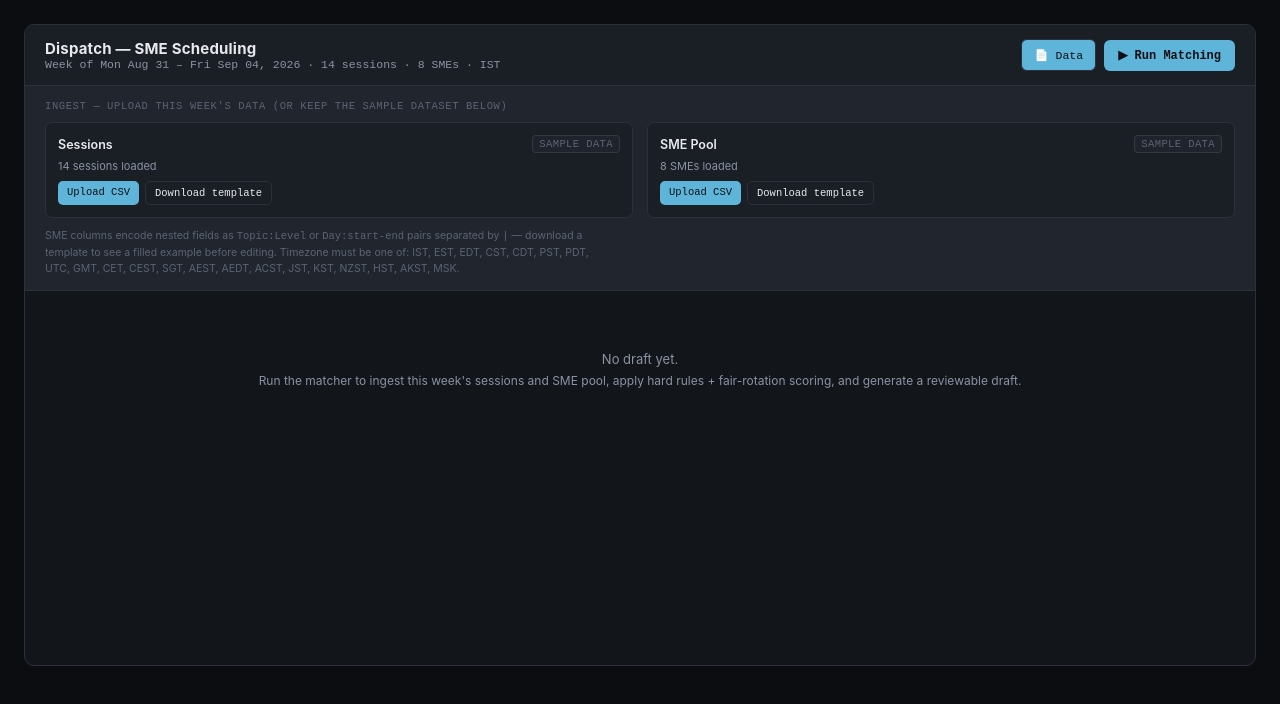
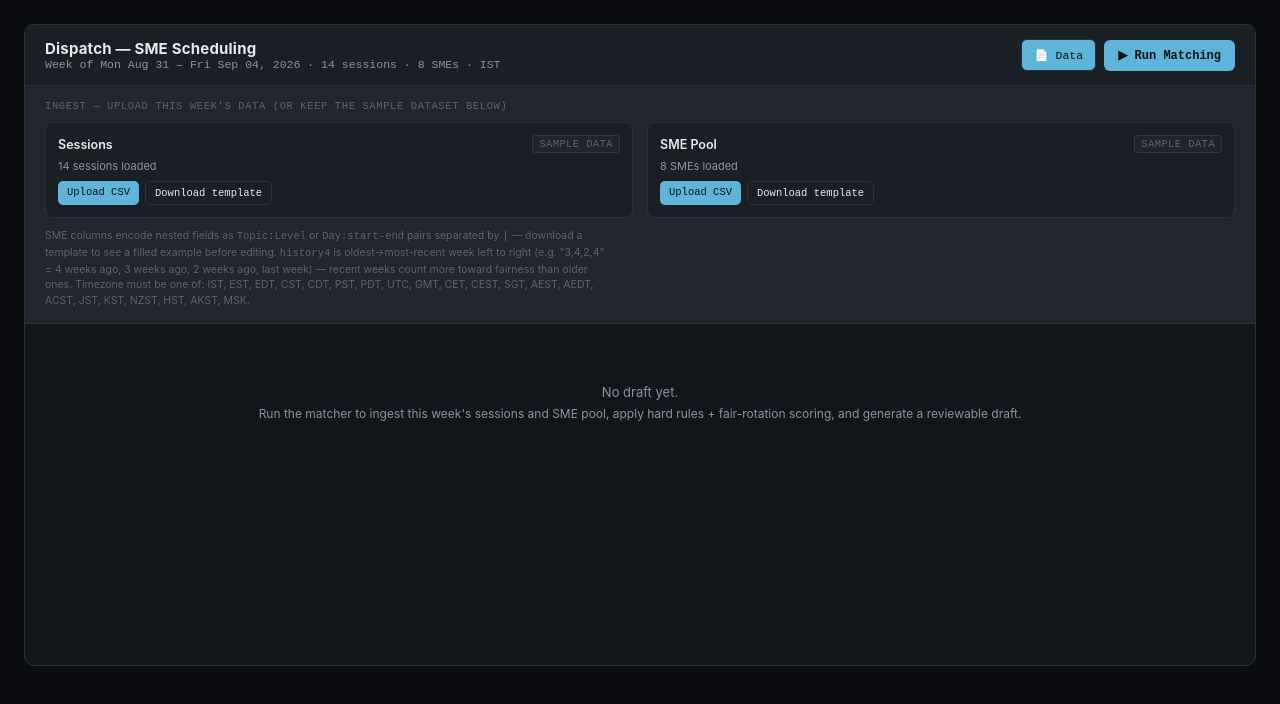
Before and after one commit to HV716/sme-scheduler, a React (Vite) app: page / in a window 1280 px wide. Both pictures are taken after a click on the button "📄 Data". Shown: the top 704 px of the page. Built offline with nearby package versions, Linux system fonts and the light colour scheme.

Commit message:
Update SchedulerApp.jsx

```diff
--- a/src/SchedulerApp.jsx
+++ b/src/SchedulerApp.jsx
@@ -267,7 +267,7 @@ function parseSMEsCSV(text) {
     const skills = parseSkillMap(row.skills);
     if (Object.keys(skills).length === 0) return { error: `Row ${i + 2} (${row.name || row.id}): "skills" column has no valid "Topic:Level" pairs.` };
     const history4raw = (row.history4 || "").split(",").map((x) => Number(x.trim()));
-    if (history4raw.length !== 4 || history4raw.some(isNaN)) return { error: `Row ${i + 2} (${row.name || row.id}): "history4" should be exactly 4 comma-separated numbers, e.g. "3,4,2,4".` };
+    if (history4raw.length !== 4 || history4raw.some(isNaN)) return { error: `Row ${i + 2} (${row.name || row.id}): "history4" should be exactly 4 comma-separated numbers, oldest to most recent week, e.g. "3,4,2,4" means 4 weeks ago=3, 3 weeks ago=4, 2 weeks ago=2, last week=4.` };
     if (isNaN(Number(row.maxPerWeek)) || Number(row.maxPerWeek) <= 0) return { error: `Row ${i + 2} (${row.name || row.id}): "maxPerWeek" should be a positive number.` };
     smes.push({
       id: row.id, name: row.name, tz,
@@ -350,12 +350,29 @@ function isAvailable(sme, session) {
 /* ============================================================
    MATCHING ENGINE — deterministic rules + scoring
    ============================================================ */
+// history4 convention: [4-weeks-ago, 3-weeks-ago, 2-weeks-ago, last-week] —
+// oldest to most recent, left to right (matches how it's displayed in the UI,
+// e.g. "3 → 4 → 2 → 4").
+//
+// A flat average of the 4 weeks would treat [8,8,0,0] (busy a month ago,
+// quiet the last two weeks) identically to [4,4,4,4] (steadily busy,
+// including right now) — both average to 4.0, even though the first person
+// is clearly less loaded *currently* than the second. Weighting recent weeks
+// more heavily (last week counts 4x as much as 4 weeks ago) fixes this:
+// [8,8,0,0] -> (8*1+8*2+0*3+0*4)/10 = 2.4, [4,4,4,4] -> 4.0 — now correctly
+// distinguishable, and the recently-quiet person is favored for the next
+// assignment even though their raw 4-week totals are identical.
+const RECENCY_WEIGHTS = [1, 2, 3, 4];
+const RECENCY_WEIGHT_SUM = RECENCY_WEIGHTS.reduce((a, b) => a + b, 0);
+const weightedRollingAvg = (history4) =>
+  history4.reduce((sum, count, i) => sum + count * RECENCY_WEIGHTS[i], 0) / RECENCY_WEIGHT_SUM;
+
 const poolAvg4 = (smes) =>
-  smes.reduce((sum, s) => sum + s.history4.reduce((a, b) => a + b, 0) / 4, 0) / smes.length;
+  smes.reduce((sum, s) => sum + weightedRollingAvg(s.history4), 0) / smes.length;
 
 function scoreCandidate(sme, session, thisWeekCount, avgPool, weights) {
   const rating = sme.ratings[session.topic] ?? 3.5; // historical performance
-  const rollingAvg = sme.history4.reduce((a, b) => a + b, 0) / 4;
+  const rollingAvg = weightedRollingAvg(sme.history4);
   const projected = rollingAvg === 0 ? thisWeekCount : (rollingAvg * 4 + thisWeekCount) / 5;
   // fairness: reward SMEs currently below the pool's rolling average
   const fairness = Math.max(0, avgPool - projected) * 2.2;
@@ -497,7 +514,7 @@ function runMatchingEngine(sessions, smes, weights = DEFAULT_WEIGHTS) {
   const fairnessFlags = [];
   for (const sme of smes) {
     const count = weekCounts[sme.id] || 0;
-    const rollingAvg = sme.history4.reduce((a, b) => a + b, 0) / 4;
+    const rollingAvg = weightedRollingAvg(sme.history4);
     if (count > rollingAvg * 1.6 + 1) {
       fairnessFlags.push({ smeId: sme.id, name: sme.name, count, rollingAvg: Number(rollingAvg.toFixed(1)) });
       flags.push({
@@ -917,7 +934,7 @@ export default function SchedulerApp() {
           </div>
           <div style={{ display: "flex", alignItems: "center", justifyContent: "space-between", marginTop: 10 }}>
             <div style={{ fontSize: 10.5, color: T.faint, lineHeight: 1.5, maxWidth: 560 }}>
-              SME columns encode nested fields as <code>Topic:Level</code> or <code>Day:start-end</code> pairs separated by <code>|</code> — download a template to see a filled example before editing. Timezone must be one of: IST, EST, EDT, CST, CDT, PST, PDT, UTC, GMT, CET, CEST, SGT, AEST, AEDT, ACST, JST, KST, NZST, HST, AKST, MSK.
+              SME columns encode nested fields as <code>Topic:Level</code> or <code>Day:start-end</code> pairs separated by <code>|</code> — download a template to see a filled example before editing. <code>history4</code> is oldest→most-recent week left to right (e.g. "3,4,2,4" = 4 weeks ago, 3 weeks ago, 2 weeks ago, last week) — recent weeks count more toward fairness than older ones. Timezone must be one of: IST, EST, EDT, CST, CDT, PST, PDT, UTC, GMT, CET, CEST, SGT, AEST, AEDT, ACST, JST, KST, NZST, HST, AKST, MSK.
             </div>
             {(dataSource.sessions === "uploaded" || dataSource.smes === "uploaded") && (
               <button onClick={resetToSampleData} style={{ ...mono, fontSize: 10.5, color: T.amber, background: "transparent", border: `1px solid ${T.amber}55`, borderRadius: 5, padding: "5px 9px", cursor: "pointer", whiteSpace: "nowrap" }}>
@@ -1142,7 +1159,7 @@ export default function SchedulerApp() {
               <div style={{ padding: 16, display: "grid", gridTemplateColumns: "1fr 1fr", gap: 10 }}>
                 {smes.map((sme) => {
                   const count = currentWeekCounts[sme.id] || 0;
-                  const rollingAvg = sme.history4.reduce((a, b) => a + b, 0) / 4;
+                  const rollingAvg = weightedRollingAvg(sme.history4);
                   return (
                     <div key={sme.id} style={{ background: T.panel, border: `1px solid ${T.line}`, borderRadius: 7, padding: 12 }}>
                       <div style={{ display: "flex", alignItems: "center", gap: 10 }}>
```
